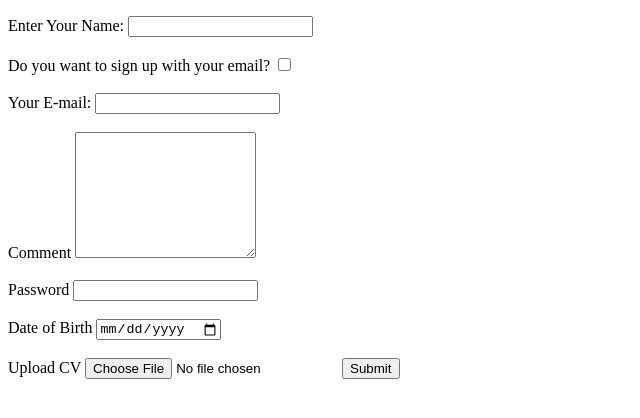
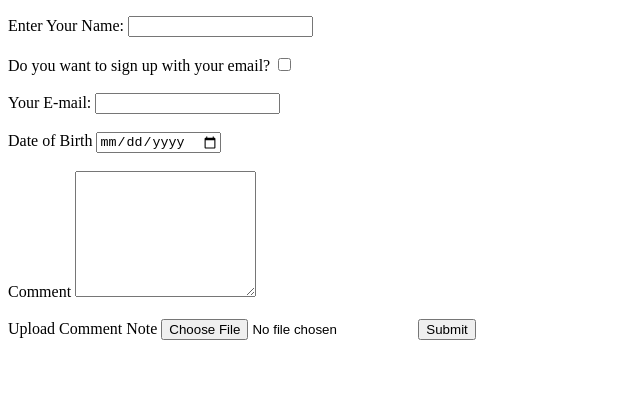
Before and after one commit to nnaclin/cv, a plain HTML site: page Input.html in a window 1280 px wide. Shown: the whole page, without its empty margins (0-640 px from the left). Drawn offline with Linux system fonts and the light colour scheme.

Commit message:
Add CV website file

```diff
--- a/Input.html
+++ b/Input.html
@@ -15,16 +15,13 @@
     <input type="checkbox" name=" Yes/No" value=""> <br> <br>
 
     <label for="">Your E-mail:</label>
-    <input type="email" name="Your Email" value=""> <br> <br>
-
-    <label for="">Comment</label>
-    <textarea name="Your Comment" rows="8" cols="20"></textarea> <br> <br>
-    <label for="">Password</label>
-    <input type="password" name=" Your Password" value=""> <br> <br>
+    <input type="email" name="Enter Your Email" value=""> <br> <br>
     <label for="">Date of Birth</label>
     <input type="date" name="Date of Birth" value=""> <br> <br>
-    <label for="">Upload CV</label>
-      <input type="file" name="Your CV" value="">
+    <label for="">Comment</label>
+    <textarea name="Type Your Comment" rows="8" cols="20"></textarea> <br> <br>
+    <label for="">Upload Comment Note</label>
+    <input type="file" name="Your Note" value="">
     <input type="submit" name="">
   </form>
 </body>
```
